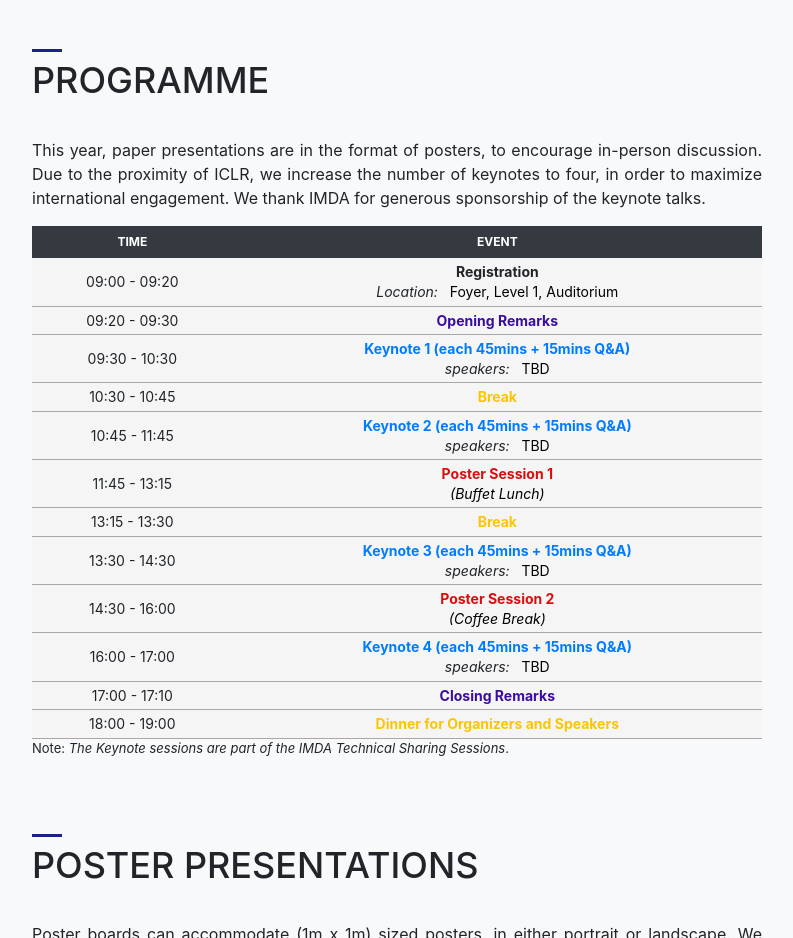
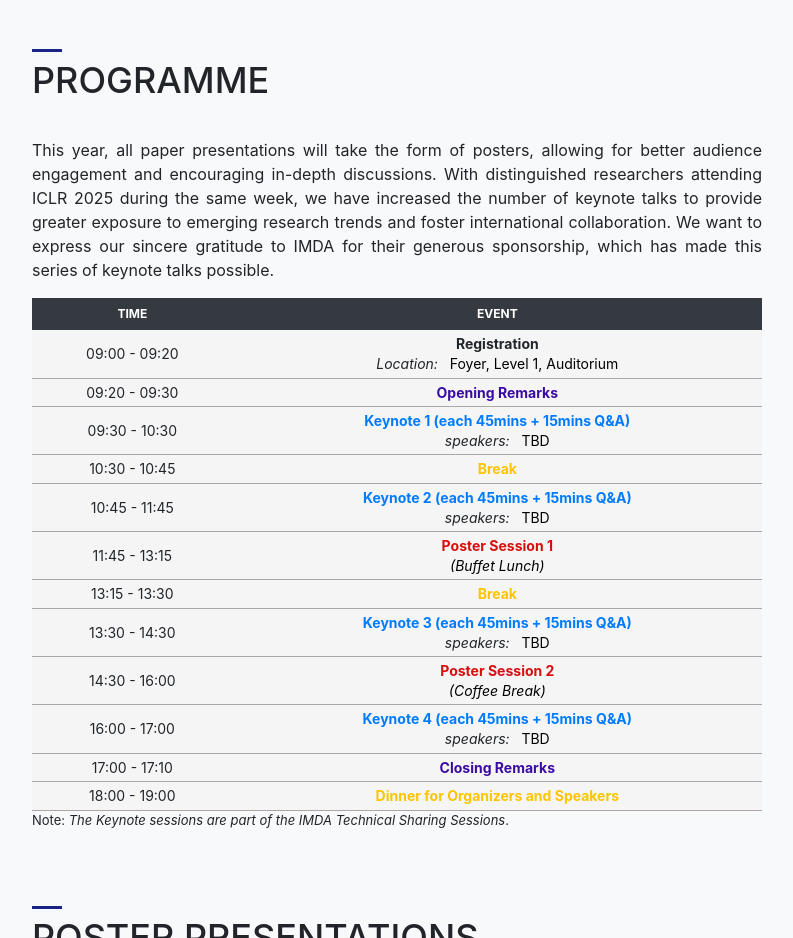
Before and after one commit to ssnlp-website/ssnlp25, a website with bundled scripts: page index.html in a window 1280 px wide. Shown: the part 1040-1978 px from the top of the page, without its empty margins (243-1036 px from the left). Built offline with nearby package versions, Linux system fonts and the light colour scheme; files whose address does not match are found by name.

Commit message:
Add files via upload

```diff
--- a/index.html
+++ b/index.html
@@ -282,7 +282,7 @@
                     <h2 class="title">Programme</h2>
                 </div>
 
-                <p style="text-align: justify;">This year, paper presentations are in the format of posters, to encourage in-person discussion. Due to the proximity of ICLR, we increase the number of keynotes to four, in order to maximize international engagement. We thank IMDA for generous sponsorship of the keynote talks.</p>
+                <p style="text-align: justify;">This year, all paper presentations will take the form of posters, allowing for better audience engagement and encouraging in-depth discussions. With distinguished researchers attending ICLR 2025 during the same week, we have increased the number of keynote talks to provide greater exposure to emerging research trends and foster international collaboration. We want to express our sincere gratitude to IMDA for their generous sponsorship, which has made this series of keynote talks possible.</p>
                 <div class="container-table100">
                     <div class="wrap-table100">
                         <div class="table100 ver5 m-b-10">
```
